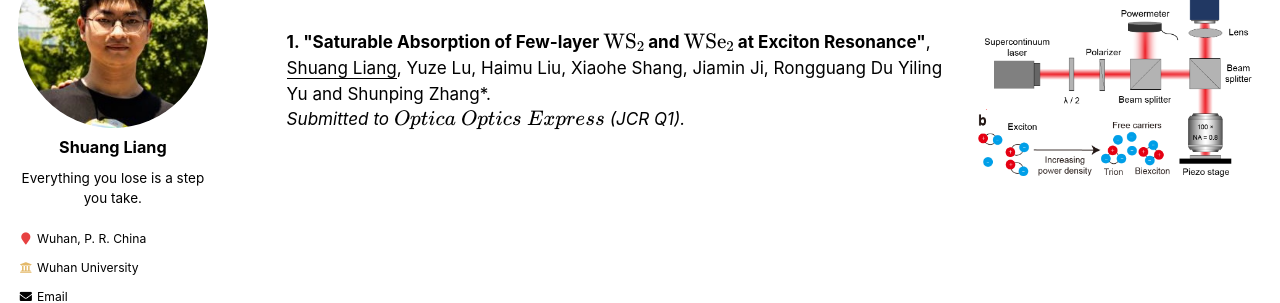
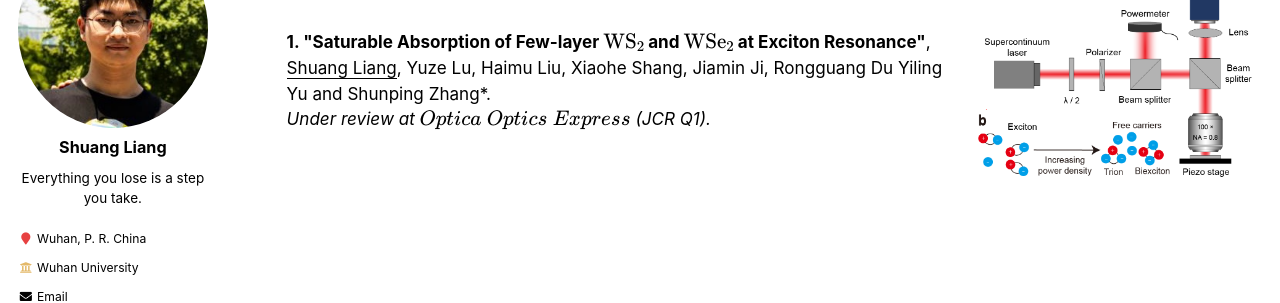
Before and after one commit to T-S-Liang/t-s-liang.github.io, a Jekyll site: the page built from _pages/publications.md, in a window 1280 px wide. Shown: the part 187-490 px from the top of the page. Built offline with Jekyll 4.4.1, drawn with Linux system fonts in a browser that asks for light colours; formulas are drawn with MathJax 3.

Commit message:
Update publications.md

```diff
--- a/_pages/publications.md
+++ b/_pages/publications.md
@@ -22,7 +22,7 @@ author_profile: true
       <br>
       <u>Shuang Liang</u>, Yuze Lu, Haimu Liu, Xiaohe Shang, Jiamin Ji, Rongguang Du Yiling Yu and Shunping Zhang*.
       <br>
-      <i>Submitted to $Optica\ Optics\ Express$ (JCR Q1).</i>
+      <i>Under review at $Optica\ Optics\ Express$ (JCR Q1).</i>
       <br>
     </td>
     <td style="padding:10px;width:30%;vertical-align:middle;border-right:none;border-bottom:none;">
```
